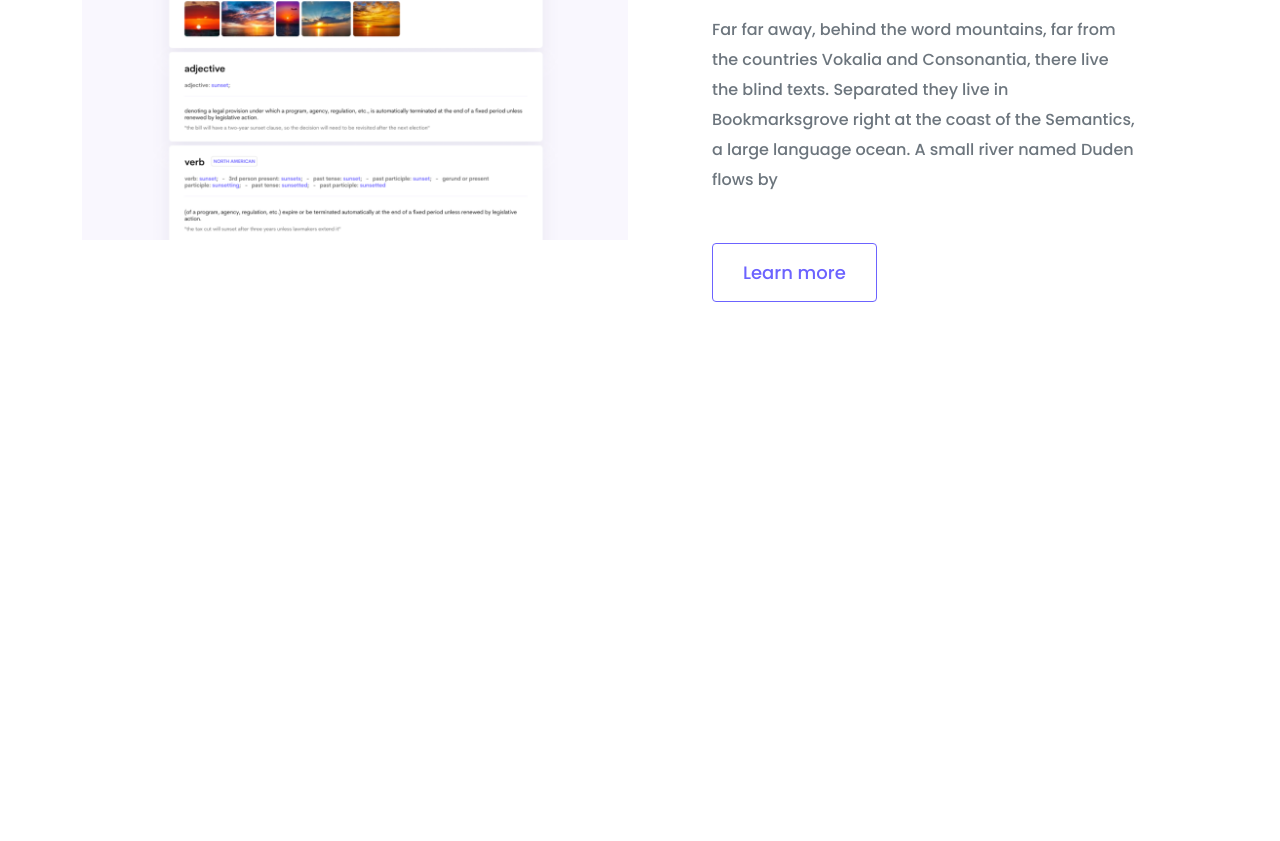
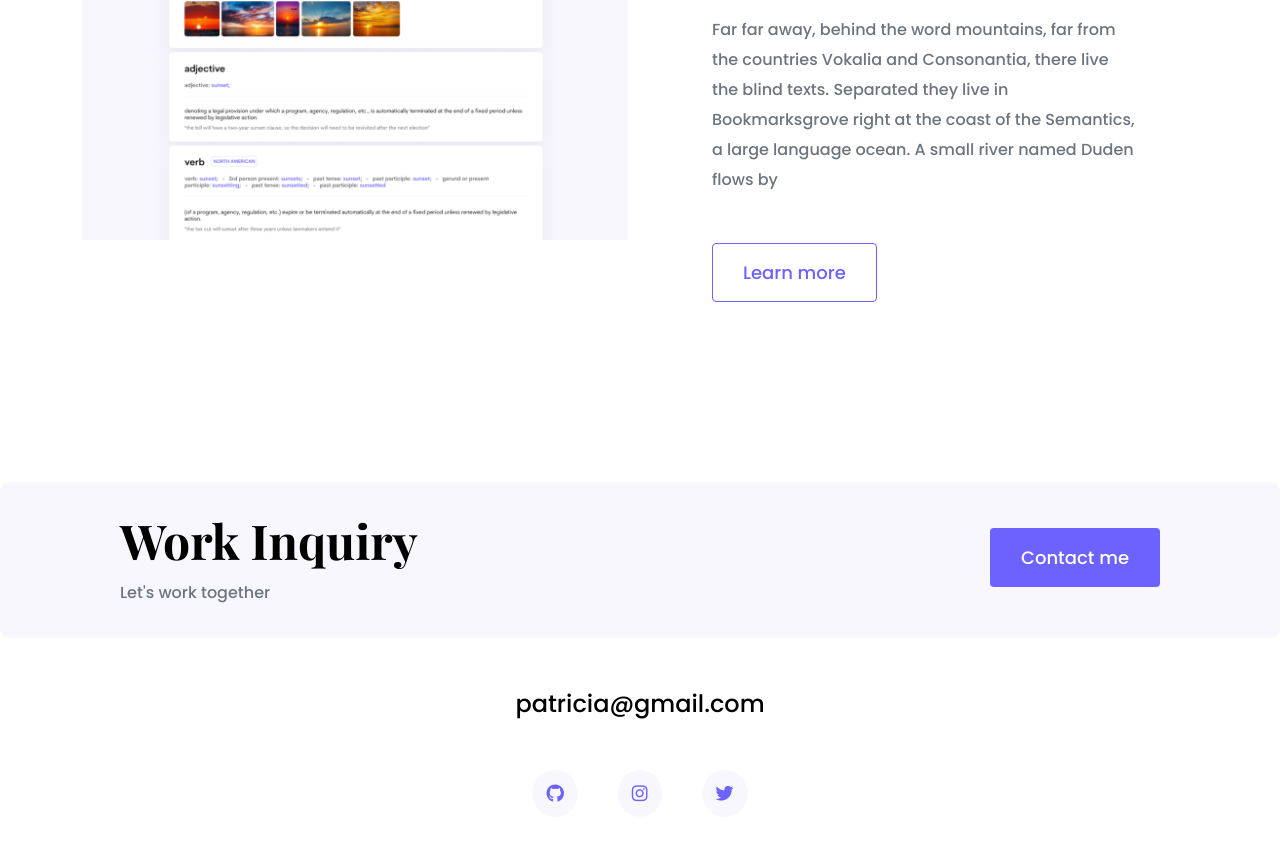
Before and after one commit to KMyatMon/w-5-project-pages, a plain HTML site: page index.html in a window 1280 px wide. Shown: the part 2559-3400 px from the top of the page. Before the commit the page ends 2981 px from the top, so only its background shows below. Drawn offline with nearby package versions, Linux system fonts and the light colour scheme.

Commit message:
footer
changes in footer section

```diff
--- a/index.html
+++ b/index.html
@@ -4,7 +4,7 @@
     <meta charset="UTF-8" />
     <meta http-equiv="X-UA-Compatible" content="IE=edge" />
     <meta name="viewport" content="width=device-width, initial-scale=1.0" />
-    <title>KMM</title>
+    <title>Patricia</title>
     <!-- CSS -->
    <link
       href="https://cdn.jsdelivr.net/npm/bootstrap@5.0.0-beta2/dist/css/bootstrap.min.css"
@@ -44,13 +44,13 @@
             <a href="/"> Home</a>
           </li>
           <li>
-            <a href="/about.html"> About</a>
+            <a href="about.html"> About</a>
           </li>
           <li>
-            <a href="/work.html"> Work</a>
+            <a href="work.html"> Work</a>
           </li>
           <li>
-            <a href="/contact.html"> Contact</a>
+            <a href="contact.html"> Contact</a>
           </li>
         </ul>
       </nav>
@@ -119,6 +119,33 @@
         </div>
       </div>
     </div>
+    <footer>
+        <div class="contact-box justify-content-between mb-5 d-none d-md-flex">
+          <div>
+            <h4>Work Inquiry</h4>
+            <p class="text-muted">Let's work together</p>
+          </div>
+          <div>
+            <a href="" class="btn btn-branding mt-3"> Contact me </a>
+          </div>
+        </div>
+        <div class="d-flex justify-content-center mb-5">
+          <a href="mailto:patricia@gmail.com" class="email-link">
+            patricia@gmail.com
+          </a>
+        </div>
+        <div class="social-links d-flex justify-content-center">
+          <a href="https://www.github.com/patricia" target="_blank">
+            <i class="fab fa-github" aria-hidden="true"></i>
+          </a>
+          <a href="https://www.instragram.com/patricia" target="_blank">
+            <i class="fab fa-instagram" aria-hidden="true"></i>
+          </a>
+          <a href="https://www.twitter.com/patricia" target="_blank">
+            <i class="fab fa-twitter" aria-hidden="true"></i>
+          </a>
+        </div>
+      </footer>
 
       <script defer src="https://static.cloudflareinsights.com/beacon.min.js/v2b4487d741ca48dcbadcaf954e159fc61680799950996" integrity="sha512-D/jdE0CypeVxFadTejKGTzmwyV10c1pxZk/AqjJuZbaJwGMyNHY3q/mTPWqMUnFACfCTunhZUVcd4cV78dK1pQ==" data-cf-beacon='{"rayId":"7b4334f01f683f54","token":"7449176f14aa420c959831edd48bd5b7","version":"2023.3.0","si":100}' crossorigin="anonymous"></script>
   </body>
--- a/style.css
+++ b/style.css
@@ -29,41 +29,14 @@ h2 {
   font-size: 64px;
 }
 
+h4 {
+  font-size: 48px;
+}
+
 p {
   font-weight: normal;
   font-size: 16px;
   line-height: 30px;
-}
-
-.logo {
-  max-height: 40px;
-}
-
-nav {
-  padding: 20px 0;
-}
-
-nav ul {
-  padding: 0;
-  margin: 0;
-}
-
-nav li {
-  display: inline;
-  list-style: none;
-  line-height: 42px;
-  margin-left: 15px;
-}
-
-nav a {
-  text-decoration: none;
-  color: #272142;
-  transition: all 100ms ease-in-out;
-}
-
-nav a:hover,
-nav li.active a {
-  color: var(--branding-color);
 }
 
 .hero {
@@ -137,14 +110,88 @@ nav li.active a {
   padding: 120px 60px;
 }
 
+.logo {
+  max-height: 40px;
+}
+
+nav {
+  padding: 20px 0;
+}
+
+nav ul {
+  padding: 0;
+  margin: 0;
+}
+
+nav li {
+  display: inline;
+  list-style: none;
+  line-height: 42px;
+  margin-left: 15px;
+}
+
+nav a {
+  text-decoration: none;
+  color: #272142;
+  transition: all 100ms ease-in-out;
+}
+
+nav a:hover,
+nav li.active a {
+  color: var(--branding-color);
+}
+
+footer {
+  margin: 60px 0;
+}
+
+footer .contact-box {
+  background: var(--secondary-color);
+  padding: 30px 120px;
+  border-radius: 10px;
+}
+
+footer .contact-box p {
+  margin: 0;
+}
+
+footer .email-link {
+  text-decoration: none;
+  color: black;
+  font-size: 24px;
+}
+
+footer .email-link:hover {
+  color: var(--branding-color);
+}
+
+footer .social-links a {
+  margin: 0 20px;
+  color: var(--branding-color);
+  background: var(--secondary-color);
+  padding: 10px 14px;
+  border-radius: 50%;
+  font-size: 18px;
+  transition: all 100ms ease-in-out;
+}
+
+footer .social-links a:hover {
+  color: white;
+  background: var(--branding-color);
+}
+
 @media (max-width: 900px) {
   h1 {
     font-size: 44px;
-    line-height: 56px;
+    line-height: 1.5;
   }
 
   h2 {
     font-size: 44px;
+  }
+
+  h4 {
+    font-size: 26px;
   }
 
   .hero {
```
Also changed, not shown: about.html (+4 -4 lines), contact.html (+4 -4 lines), work.html (+3 -3 lines).
